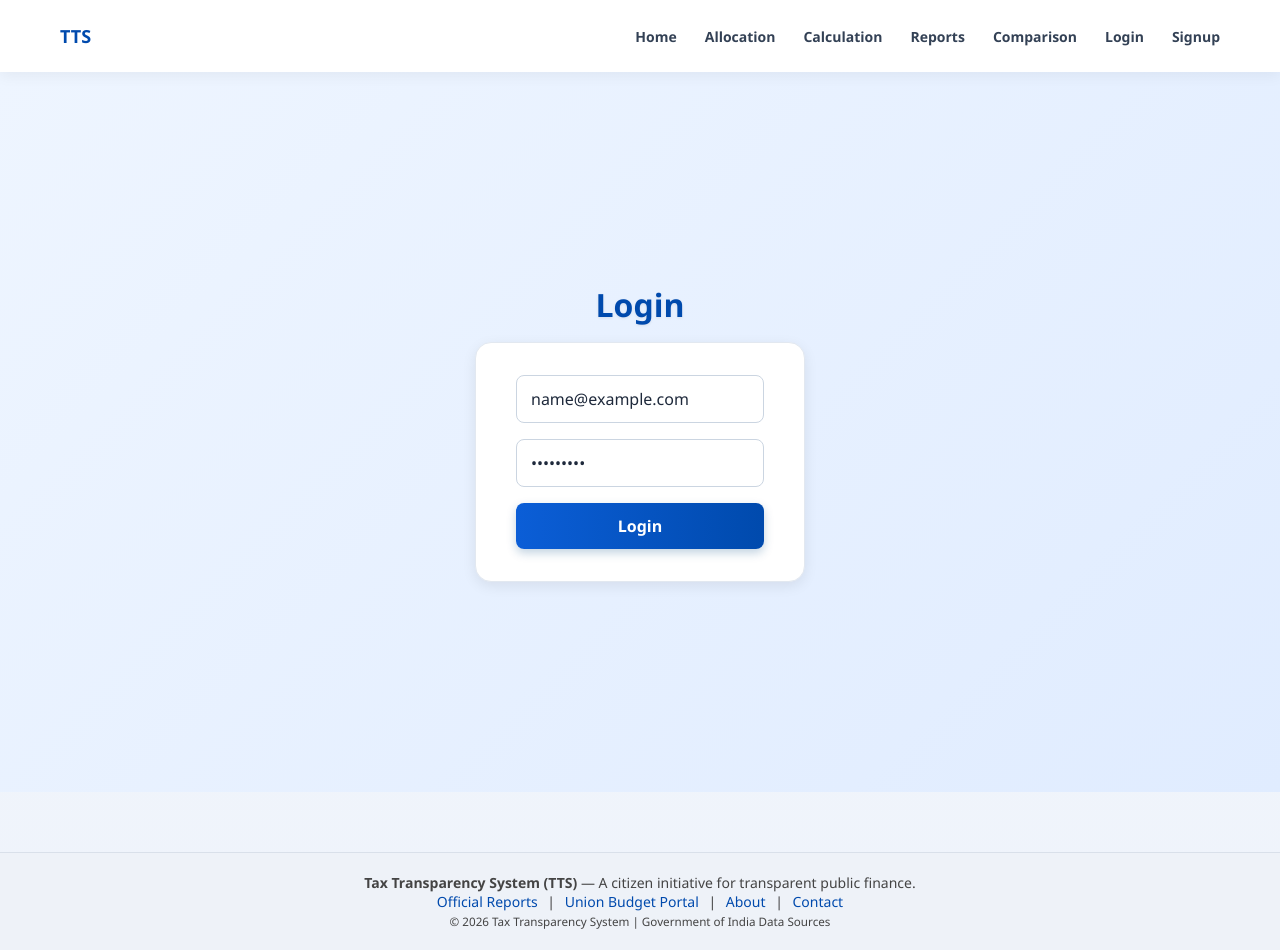
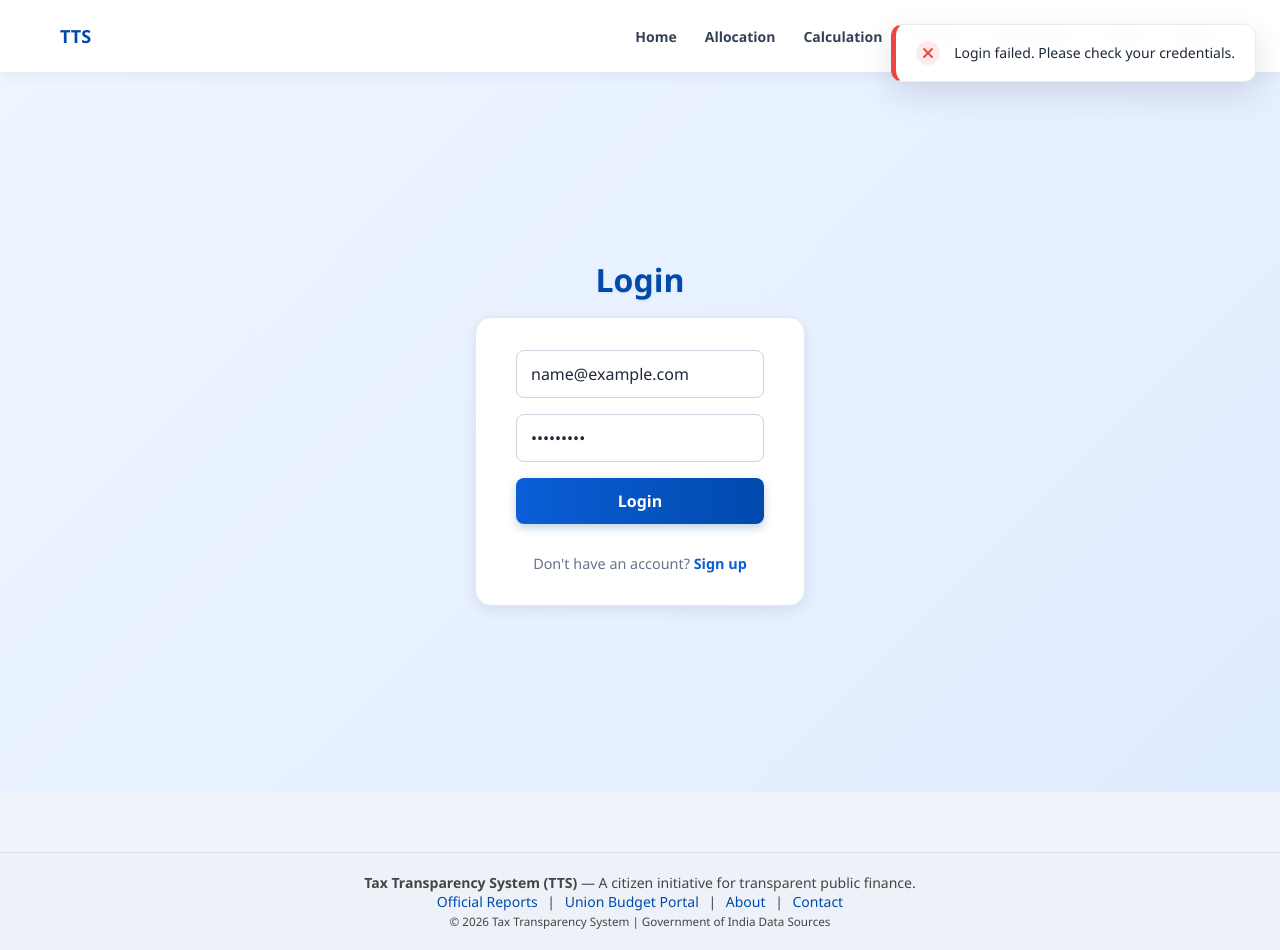
Before and after one commit to shravani-hiregowda/Tax-Transparency-System, a React app in the folder chatbot-frontend/: page /login in a window 1280 px wide. Both pictures are taken after typing "name@example.com", "Sample123" into the empty fields and a click on the button "Login". Built offline with nearby package versions, Linux system fonts and the light colour scheme; no server answers; the HTML template or start-up script is replaced by a standard one.

Commit message:
feat: add form validations and custom premium styled toast popups for login and signup

```diff
--- a/chatbot-frontend/src/pages/Login.jsx
+++ b/chatbot-frontend/src/pages/Login.jsx
@@ -1,41 +1,74 @@
 import React, { useState } from "react";
 import axios from "axios";
-import { useNavigate } from "react-router-dom";
+import { useNavigate, Link } from "react-router-dom";
 import { CHATBOT_API_URL } from "../config";
+import Toast from "./Toast";
 import "../styles/Signup.css";
 
 function Login() {
   const [form, setForm] = useState({ email: "", password: "" });
+  const [toast, setToast] = useState(null);
   const navigate = useNavigate();
 
   const handleChange = (e) => {
     setForm({ ...form, [e.target.name]: e.target.value });
   };
 
+  const validateForm = () => {
+    // Email validation
+    if (!form.email) {
+      setToast({ type: "error", text: "Email is required." });
+      return false;
+    }
+    const emailRegex = /^[^\s@]+@[^\s@]+\.[^\s@]+$/;
+    if (!emailRegex.test(form.email)) {
+      setToast({ type: "error", text: "Please enter a valid email address." });
+      return false;
+    }
+
+    // Password validation
+    if (!form.password) {
+      setToast({ type: "error", text: "Password is required." });
+      return false;
+    }
+    if (form.password.length < 6) {
+      setToast({ type: "error", text: "Password must be at least 6 characters long." });
+      return false;
+    }
+
+    return true;
+  };
+
   const handleSubmit = async (e) => {
     e.preventDefault();
+
+    if (!validateForm()) return;
 
     try {
       const res = await axios.post(`${CHATBOT_API_URL}/login`, form);
 
-      alert(res.data.message);
+      setToast({ type: "success", text: res.data.message || "Login successful!" });
 
       // ✅ Store user data for sidebar
       localStorage.setItem("username", res.data.username);
       localStorage.setItem("userEmail", res.data.email);
       localStorage.setItem("isLoggedIn", "true");
 
-      navigate("/chat");
+      // ✅ Delay navigation to let user see success toast
+      setTimeout(() => {
+        navigate("/chat");
+      }, 1500);
 
     } catch (err) {
-      alert(err.response?.data?.detail || "Login failed");
+      const errorMsg = err.response?.data?.detail || "Login failed. Please check your credentials.";
+      setToast({ type: "error", text: errorMsg });
     }
   };
 
   return (
     <div className="signup-container">
       <h2>Login</h2>
-      <form onSubmit={handleSubmit}>
+      <form onSubmit={handleSubmit} noValidate>
         <input
           name="email"
           type="email"
@@ -51,7 +84,12 @@ function Login() {
           required
         />
         <button type="submit">Login</button>
+        <p className="redirect-text">
+          Don't have an account? <Link to="/signup">Sign up</Link>
+        </p>
       </form>
+
+      <Toast toast={toast} onClose={() => setToast(null)} />
     </div>
   );
 }
--- a/chatbot-frontend/src/pages/Signup.jsx
+++ b/chatbot-frontend/src/pages/Signup.jsx
@@ -1,7 +1,8 @@
 import React, { useState } from "react";
 import axios from "axios";
-import { useNavigate } from "react-router-dom";
+import { useNavigate, Link } from "react-router-dom";
 import { CHATBOT_API_URL } from "../config";
+import Toast from "./Toast";
 import "../styles/Signup.css";
 
 function Signup() {
@@ -10,6 +11,7 @@ function Signup() {
     email: "",
     password: ""
   });
+  const [toast, setToast] = useState(null);
 
   const navigate = useNavigate();
 
@@ -17,25 +19,73 @@ function Signup() {
     setForm({ ...form, [e.target.name]: e.target.value });
   };
 
+  const validateForm = () => {
+    // Username validation
+    if (!form.username || form.username.trim().length < 3) {
+      setToast({ type: "error", text: "Username must be at least 3 characters long." });
+      return false;
+    }
+    const usernameRegex = /^[a-zA-Z0-9_.]+$/;
+    if (!usernameRegex.test(form.username)) {
+      setToast({ type: "error", text: "Username can only contain letters, numbers, underscores, and periods." });
+      return false;
+    }
+
+    // Email validation
+    if (!form.email) {
+      setToast({ type: "error", text: "Email is required." });
+      return false;
+    }
+    const emailRegex = /^[^\s@]+@[^\s@]+\.[^\s@]+$/;
+    if (!emailRegex.test(form.email)) {
+      setToast({ type: "error", text: "Please enter a valid email address." });
+      return false;
+    }
+
+    // Password validation
+    if (!form.password) {
+      setToast({ type: "error", text: "Password is required." });
+      return false;
+    }
+    if (form.password.length < 6) {
+      setToast({ type: "error", text: "Password must be at least 6 characters long." });
+      return false;
+    }
+    // Password must contain at least one letter and one number
+    const hasLetter = /[a-zA-Z]/.test(form.password);
+    const hasNumber = /[0-9]/.test(form.password);
+    if (!hasLetter || !hasNumber) {
+      setToast({ type: "error", text: "Password must contain both letters and numbers." });
+      return false;
+    }
+
+    return true;
+  };
+
   const handleSubmit = async (e) => {
     e.preventDefault();
 
+    if (!validateForm()) return;
+
     try {
       const res = await axios.post(`${CHATBOT_API_URL}/signup`, form);
-      alert(res.data.message);
+      setToast({ type: "success", text: res.data.message || "Signup successful!" });
 
-      // ✅ After signup go to login page
-      navigate("/login");
+      // ✅ Delay redirect to let user see success toast
+      setTimeout(() => {
+        navigate("/login");
+      }, 1800);
 
     } catch (err) {
-      alert(err.response?.data?.detail || "Signup failed");
+      const errorMsg = err.response?.data?.detail || "Signup failed. Please try again.";
+      setToast({ type: "error", text: errorMsg });
     }
   };
 
   return (
     <div className="signup-container">
       <h2>Sign Up</h2>
-      <form onSubmit={handleSubmit}>
+      <form onSubmit={handleSubmit} noValidate>
         <input
           name="username"
           placeholder="Username"
@@ -57,7 +107,12 @@ function Signup() {
           required
         />
         <button type="submit">Sign Up</button>
+        <p className="redirect-text" style={{ textAlign: "center", marginTop: "10px" }}>
+          Already have an account? <Link to="/login">Log in</Link>
+        </p>
       </form>
+
+      <Toast toast={toast} onClose={() => setToast(null)} />
     </div>
   );
 }
--- a/chatbot-frontend/src/pages/Toast.jsx
+++ b/chatbot-frontend/src/pages/Toast.jsx
@@ -1,12 +1,52 @@
 import React, { useEffect } from "react";
+import "../styles/Toast.css";
 
 export default function Toast({ toast, onClose }) {
   useEffect(() => {
     if (!toast) return;
-    const t = setTimeout(() => onClose(), 2200);
+    const t = setTimeout(() => onClose(), 4000); // 4 seconds duration to allow reading
     return () => clearTimeout(t);
   }, [toast, onClose]);
 
   if (!toast) return null;
-  return <div className={`tts-toast ${toast.type === "success" ? "ok" : "err"}`}>{toast.text}</div>;
+
+  const isSuccess = toast.type === "success";
+
+  return (
+    <div className="tts-toast-container">
+      <div className={`tts-toast ${isSuccess ? "ok" : "err"}`}>
+        <div className="tts-toast-icon">
+          {isSuccess ? (
+            <svg
+              width="16"
+              height="16"
+              viewBox="0 0 24 24"
+              fill="none"
+              stroke="currentColor"
+              strokeWidth="3"
+              strokeLinecap="round"
+              strokeLinejoin="round"
+            >
+              <polyline points="20 6 9 17 4 12" />
+            </svg>
+          ) : (
+            <svg
+              width="16"
+              height="16"
+              viewBox="0 0 24 24"
+              fill="none"
+              stroke="currentColor"
+              strokeWidth="3"
+              strokeLinecap="round"
+              strokeLinejoin="round"
+            >
+              <line x1="18" y1="6" x2="6" y2="18" />
+              <line x1="6" y1="6" x2="18" y2="18" />
+            </svg>
+          )}
+        </div>
+        <div className="tts-toast-message">{toast.text}</div>
+      </div>
+    </div>
+  );
 }
--- a/chatbot-frontend/src/styles/Signup.css
+++ b/chatbot-frontend/src/styles/Signup.css
@@ -80,6 +80,26 @@
     width: 85%;
     padding: 1.5rem;
   }
+}
+
+/* Redirect link styling */
+.redirect-text {
+  margin-top: 14px;
+  font-size: 0.9rem;
+  color: #64748b;
+  text-align: center;
+}
+
+.redirect-text a {
+  color: #0b5ed7;
+  font-weight: 600;
+  text-decoration: none;
+  transition: color 0.2s ease;
+}
+
+.redirect-text a:hover {
+  color: #004aad;
+  text-decoration: underline;
 }
 
 .close-sidebar {
--- /dev/null
+++ b/chatbot-frontend/src/styles/Toast.css
@@ -0,0 +1,93 @@
+/* =======================================================
+   TTS PREMIUM TOAST NOTIFICATION STYLING
+   ======================================================= */
+
+.tts-toast-container {
+  position: fixed;
+  top: 24px;
+  right: 24px;
+  z-index: 9999;
+  display: flex;
+  flex-direction: column;
+  gap: 12px;
+  pointer-events: none;
+}
+
+.tts-toast {
+  pointer-events: auto;
+  min-width: 320px;
+  max-width: 420px;
+  background: rgba(255, 255, 255, 0.95);
+  backdrop-filter: blur(12px);
+  -webkit-backdrop-filter: blur(12px);
+  border: 1px solid rgba(226, 232, 240, 0.8);
+  border-radius: 12px;
+  padding: 16px 20px;
+  box-shadow: 0 12px 32px rgba(15, 23, 42, 0.12);
+  display: flex;
+  align-items: center;
+  gap: 14px;
+  font-family: "Segoe UI", Roboto, Helvetica, Arial, sans-serif;
+  color: #1e293b;
+  font-size: 14px;
+  font-weight: 500;
+  line-height: 1.4;
+
+  /* Entry animation */
+  animation: toastSlideIn 0.35s cubic-bezier(0.16, 1, 0.3, 1) forwards;
+  transition: all 0.25s ease;
+}
+
+/* Accent indicators based on status */
+.tts-toast.ok {
+  border-left: 5px solid #10b981;
+}
+
+.tts-toast.err {
+  border-left: 5px solid #ef4444;
+}
+
+/* Icon Containers */
+.tts-toast-icon {
+  display: flex;
+  align-items: center;
+  justify-content: center;
+  width: 24px;
+  height: 24px;
+  border-radius: 50%;
+  flex-shrink: 0;
+}
+
+.tts-toast.ok .tts-toast-icon {
+  background: rgba(16, 185, 129, 0.1);
+  color: #10b981;
+}
+
+.tts-toast.err .tts-toast-icon {
+  background: rgba(239, 68, 68, 0.1);
+  color: #ef4444;
+}
+
+/* Toast Message content */
+.tts-toast-message {
+  flex-grow: 1;
+}
+
+/* Exit transitions or dismiss animations if needed */
+@keyframes toastSlideIn {
+  from {
+    opacity: 0;
+    transform: translateX(60px) translateY(-10px);
+  }
+  to {
+    opacity: 1;
+    transform: translateX(0) translateY(0);
+  }
+}
+
+/* Fade out style */
+.tts-toast.fade-out {
+  opacity: 0;
+  transform: translateY(-20px) scale(0.95);
+  pointer-events: none;
+}
```
Also changed, not shown: 1 other file (tests, documents, lock files or other folders).
